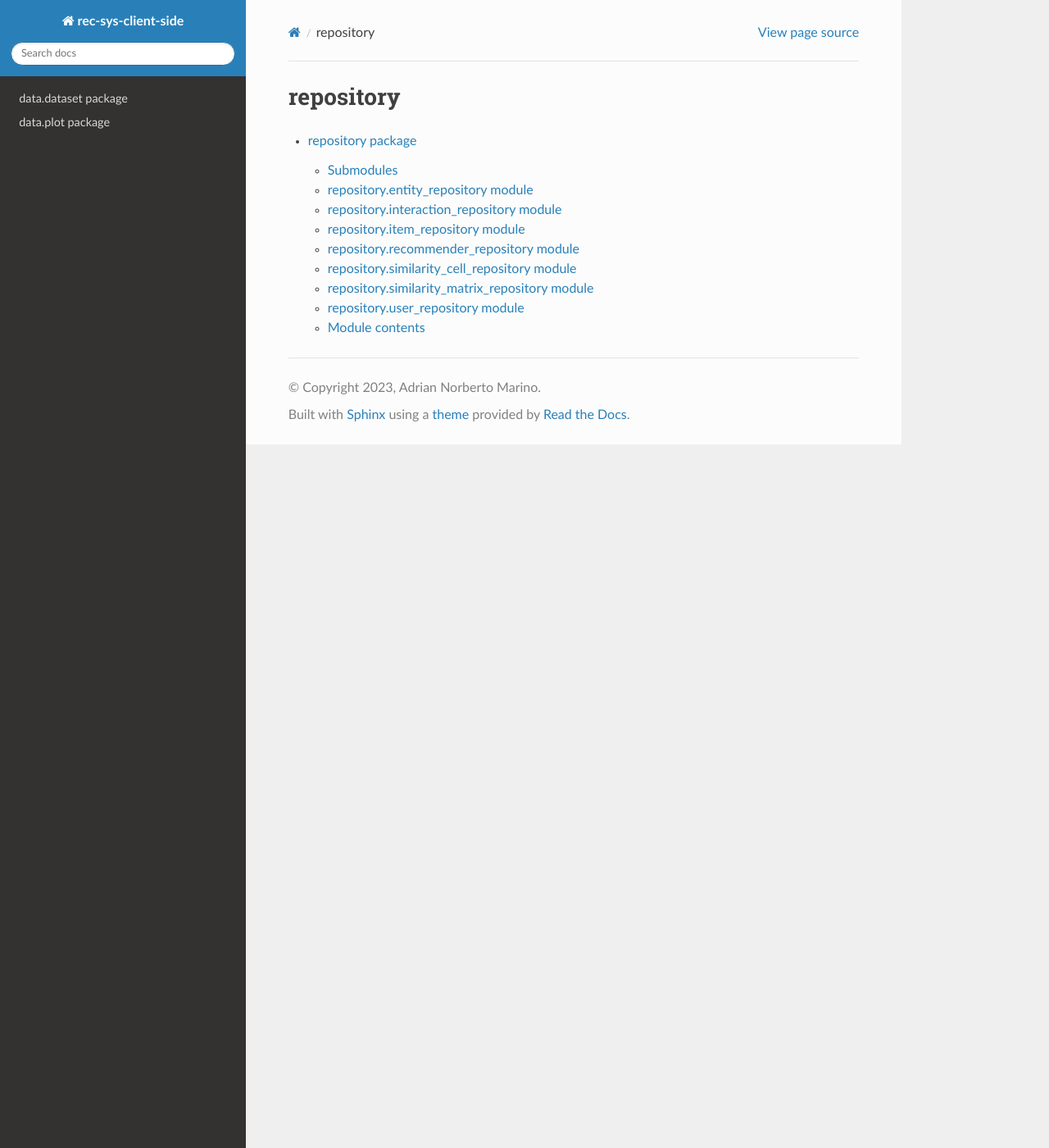
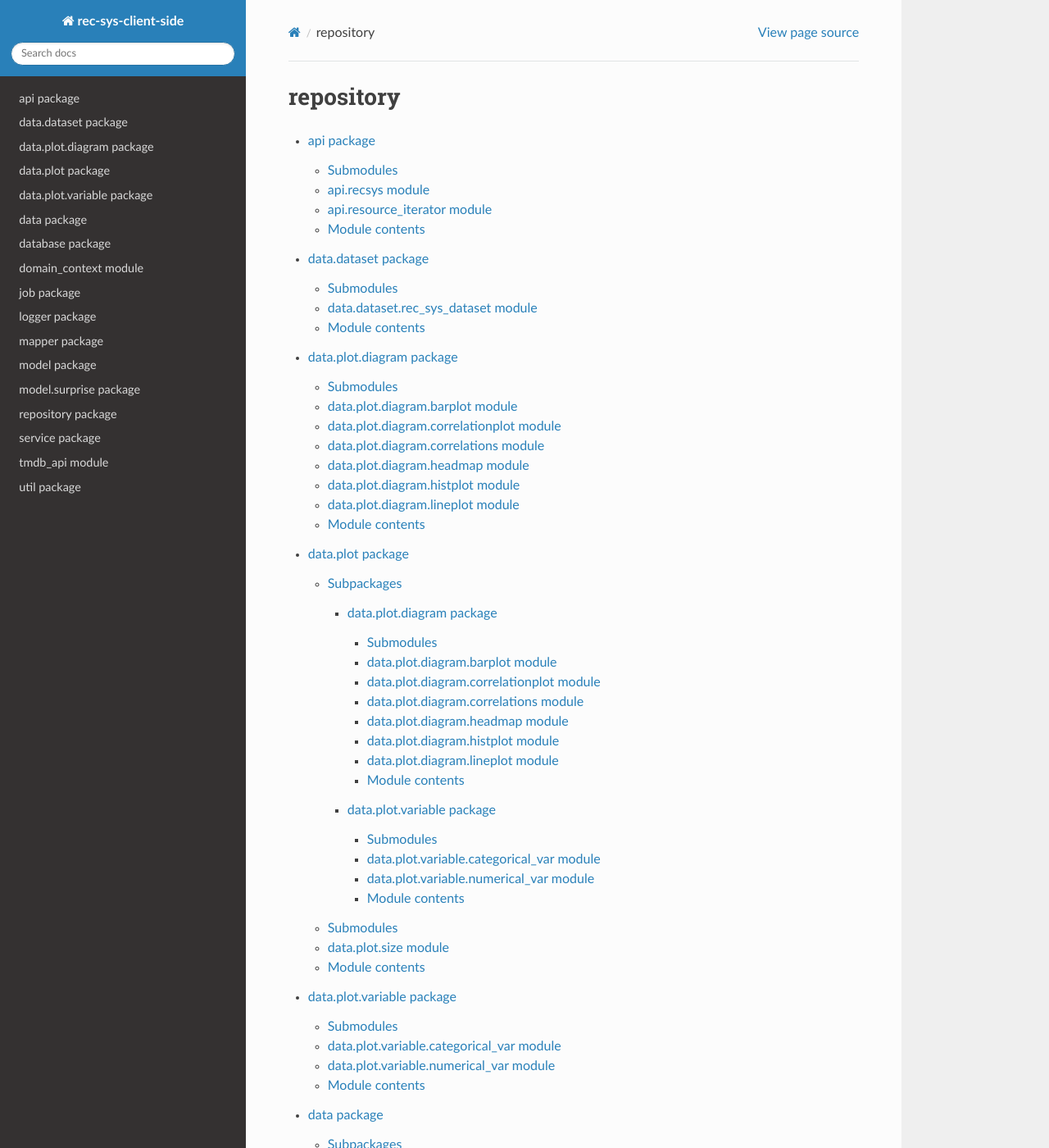
Before and after one commit to magistery-tps/rec-sys-client-lib, a Sphinx documentation site: the page built from docs/modules.rst, in a window 1280 px wide and 1400 px high. Shown: the whole window at 82% size. Built offline with Sphinx 7.4.7 and the Read the Docs theme 2.0.0, drawn with Linux system fonts in a browser that asks for light colours; some of the changed text lies outside the part shown.

```diff
--- a/docs/modules.rst
+++ b/docs/modules.rst
@@ -4,4 +4,20 @@ repository
 .. toctree::
    :maxdepth: 4
 
+   api
+   data.dataset
+   data.plot.diagram
+   data.plot
+   data.plot.variable
+   data
+   database
+   domain_context
+   job
+   logger
+   mapper
+   model
+   model.surprise
    repository
+   service
+   tmdb_api
+   util
--- /dev/null
+++ b/docs/tmdb_api.rst
@@ -0,0 +1,7 @@
+tmdb\_api module
+================
+
+.. automodule:: tmdb_api
+   :members:
+   :undoc-members:
+   :show-inheritance:
```
Also changed, not shown: docs/conf.py (+13 -6 lines), docs/domain_context.rst (added, +7 -0 lines), docs/index.rst (+1 -10 lines), docs/job.rst (added, +37 -0 lines), docs/model.rst (added, +18 -0 lines), docs/model.surprise.rst (added, +21 -0 lines), 2 other files.
